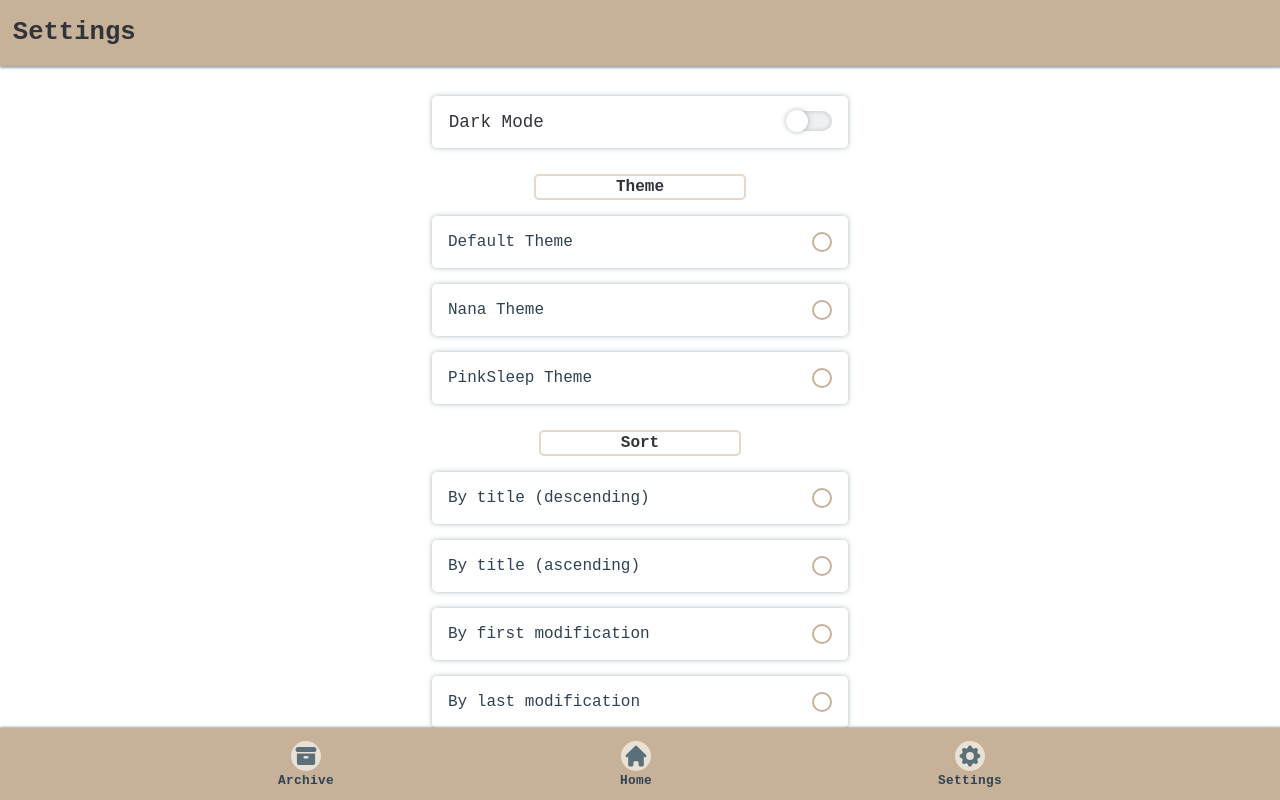
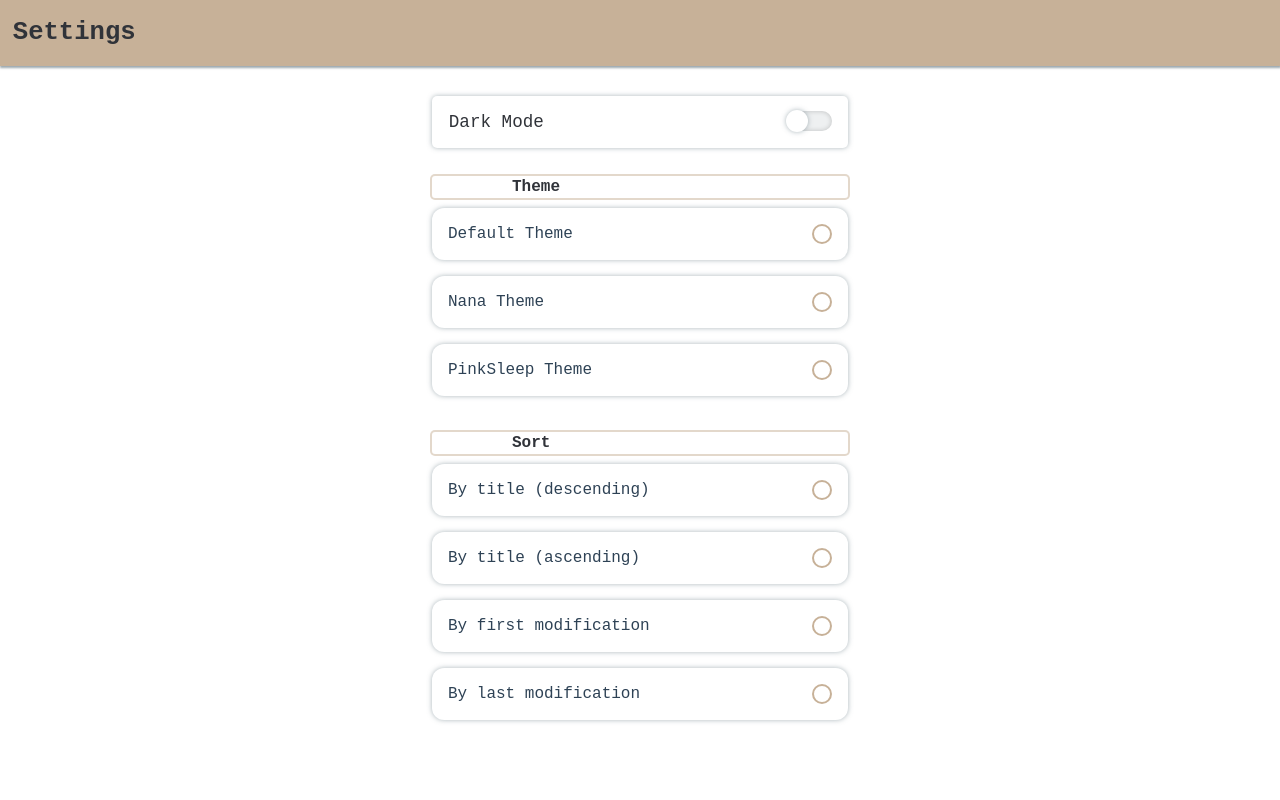
Before and after one commit to KainNhantumbo/Nava-Notes-App, a React (Create React App) app: page /pages/Settings in a window 1280 px wide. Shown: the top 800 px of the page. Built offline with nearby package versions, Linux system fonts and the light colour scheme.

Commit message:
Refatoraçãodo componente Footer.jsx . Correções e melhorias no layout.

```diff
--- a/src/components/Footer.jsx
+++ b/src/components/Footer.jsx
@@ -2,6 +2,7 @@ import React from "react";
 import LargerButtons from "./LargerButtons";
 import { Link } from 'react-router-dom';
 import { HiArchive, HiPencilAlt, HiCog, HiHome } from 'react-icons/hi';
+import { FooterStyles } from "../styles/footerStyles";
 
 const footerButtons = () => {
   const cogIcon = <HiCog />;
@@ -38,9 +39,8 @@ const footerButtons = () => {
 const Footer = () => {
   const data = footerButtons();
 
+  const renderFooter = () => {
     return (
-    <footer>
-      {
       data.map(({ icon, description, path }, index) => {
         return (
           <Link key={index} to={path}>
@@ -53,8 +53,15 @@ const Footer = () => {
           </Link>
         );
       })
+    )
   }
-    </footer>
+
+  return (
+    <FooterStyles>
+      {
+        renderFooter()
+      }
+    </FooterStyles>
   );
 }
 
--- a/src/pages/Settings.jsx
+++ b/src/pages/Settings.jsx
@@ -1,16 +1,17 @@
 import Header from '../components/Header';
 import { SettingsContainer } from '../styles/SettingsStyles';
-import { ModeSwitcher  } from '../styles/SettingsStyles';
+import { ModeSwitcher } from '../styles/SettingsStyles';
 import OptionBox from '../components/OptionBox';
 import CheckBox from '../components/CheckBox';
 import ThemeOptions from '../components/ThemeOptions';
 import SortOptions from '../components/SortOptions';
 
-export default function Settings ({ onChangeEvent }) {
+export default function Settings({ onChangeEvent }) {
 
   return (
     <SettingsContainer>
       <Header title={'Settings'} />
+      <div className='settingsBody'>
         <ModeSwitcher>
           <OptionBox text='Dark Mode'
             action={<CheckBox event={onChangeEvent} />}
@@ -20,6 +21,7 @@ export default function Settings ({ onChangeEvent }) {
         <ThemeOptions />
         <h2> Sort </h2>
         <SortOptions />
+      </div>
     </SettingsContainer>
   );
 }
--- a/src/sass/_base.scss
+++ b/src/sass/_base.scss
@@ -6,6 +6,27 @@ $dark-color: #7A7B7F;
 $fullDark-color: #000;
 $white-color: #fff;
 
+html {
+    ::-webkit-scrollbar {
+        background: transparent;
+        padding: 5px;
+        border-radius: 8px;
+        width: .9em;
+        opacity: 0;
+    }
+
+    ::-webkit-scrollbar-thumb {
+        background: red;
+        opacity: 0.1;
+        border-radius: 12px;
+
+        &:hover {
+            background-color: black;
+            opacity: 0.2;
+        }
+    }
+}
+
 body {
     font-family: "PT Sans", 'Montserrat', monospace, sans-serif;
     background-color: $background-color;
--- a/src/sass/_footer.module.scss
+++ b/src/sass/_footer.module.scss
@@ -4,11 +4,15 @@ footer {
     @include displaysFlex();
     align-items: center;
     justify-content: space-evenly;
-    background: rgba($secondary-color, 1);
-    box-shadow: 0 -1px 2px 0.5px rgba($primary-color, .6);
+    background: $white-color;
+    box-shadow: 0 0 5px rgba($primary-color, .6);
     position: fixed;
     bottom: 0;
     z-index: 50;
+    border-radius: 12px 12px 0 0;
+    padding: .2em 0;
+
+
 
     div {
         display: flex;
--- a/src/sass/main.css
+++ b/src/sass/main.css
@@ -402,6 +402,25 @@ template {
   display: none;
 }
 
+html ::-webkit-scrollbar {
+  background: transparent;
+  padding: 5px;
+  border-radius: 8px;
+  width: .9em;
+  opacity: 0;
+}
+
+html ::-webkit-scrollbar-thumb {
+  background: red;
+  opacity: 0.1;
+  border-radius: 12px;
+}
+
+html ::-webkit-scrollbar-thumb:hover {
+  background-color: black;
+  opacity: 0.2;
+}
+
 body {
   font-family: "PT Sans", 'Montserrat', monospace, sans-serif;
   background-color: #fff;
@@ -421,7 +440,7 @@ body {
           flex-direction: column;
   width: 95%;
   margin: 8em auto 4em auto;
-  border-radius: 5px;
+  border-radius: 12px;
 }
 
 .mainContainer div {
@@ -438,15 +457,28 @@ body {
   -webkit-box-pack: justify;
       -ms-flex-pack: justify;
           justify-content: space-between;
-  background: rgba(199, 177, 152, 0.9);
+  background: rgba(255, 255, 255, 0.9);
+  -webkit-box-shadow: 0 0 5px rgba(90, 111, 122, 0.6);
+          box-shadow: 0 0 5px rgba(90, 111, 122, 0.6);
   margin-bottom: .5em;
   padding: 1em;
   border-radius: inherit;
 }
 
-.mainContainer div:hover {
-  -webkit-box-shadow: 0 0 2px 2px rgba(255, 255, 255, 0.7);
-          box-shadow: 0 0 2px 2px rgba(255, 255, 255, 0.7);
+.mainContainer ::-webkit-scrollbar {
+  background: transparent;
+  padding: 5px;
+  border-radius: 8px;
+  width: .2em;
+}
+
+.mainContainer ::-webkit-scrollbar-thumb {
+  background: red;
+  border-radius: 12px;
+}
+
+.mainContainer ::-webkit-scrollbar-thumb:hover {
+  background-color: black;
 }
 
 .buttonsContainer {
@@ -515,12 +547,14 @@ footer {
   -webkit-box-pack: space-evenly;
       -ms-flex-pack: space-evenly;
           justify-content: space-evenly;
-  background: #c7b198;
-  -webkit-box-shadow: 0 -1px 2px 0.5px rgba(90, 111, 122, 0.6);
-          box-shadow: 0 -1px 2px 0.5px rgba(90, 111, 122, 0.6);
+  background: #fff;
+  -webkit-box-shadow: 0 0 5px rgba(90, 111, 122, 0.6);
+          box-shadow: 0 0 5px rgba(90, 111, 122, 0.6);
   position: fixed;
   bottom: 0;
   z-index: 50;
+  border-radius: 12px 12px 0 0;
+  padding: .2em 0;
 }
 
 footer div {
--- a/src/styles/SettingsStyles.js
+++ b/src/styles/SettingsStyles.js
@@ -1,10 +1,12 @@
 import styled from 'styled-components';
 import { colors } from './colors';
 
-export const SettingsContainer = styled.div `
-  display: grid;
+export const SettingsContainer = styled.div`
+  .settingsBody {
+    margin-bottom: 15em;
 
     h2 {
+      width: 20%;
       color: rgb(${colors.textColor});
       margin: 0 auto;
       margin-top: 1.6em;
@@ -13,6 +15,7 @@ export const SettingsContainer = styled.div `
       border-radius: 5px;
       font-weight: 600;
       background-color: rgb(${colors.backgroundColor});
+    }
   }
 `;
 
--- /dev/null
+++ b/src/styles/footerStyles.js
@@ -0,0 +1,6 @@
+import styled from 'styled-components';
+import { colors } from './colors';
+
+export const FooterStyles = styled.section`
+
+`;
--- a/src/styles/textAreaStyles.js
+++ b/src/styles/textAreaStyles.js
@@ -40,7 +40,7 @@ export const StyledTextAreaContainer = styled.section`
     line-height: 1.6rem;
 
     ::-webkit-scrollbar {
-      background: rgba(${colors.primaryColor}, .8);
+      background: transparent;
       padding: 5px;
       border-radius: 8px;
       width: .5em;
@@ -51,7 +51,7 @@ export const StyledTextAreaContainer = styled.section`
       border-radius: 12px;
 
       :hover {
-        background: rgba(${colors.whiteColor}, .6);
+        background: rgba(${colors.primaryColor}, .6);
       }
     }
   }
--- a/src/styles/themeOptions.js
+++ b/src/styles/themeOptions.js
@@ -13,11 +13,11 @@ export const StyledLabelsContainer = styled.section`
     flex-direction: row;
     width: 90%;
     max-width: 400px;
-    margin-top: 2vh;
+    margin: .5em 0;
     position: relative;
     padding: 10px 8px;
     line-height: 2em;
-    border-radius: 5px;
+    border-radius: 12px;
     user-select: none;
     box-shadow: 0 0 5px .1px rgba(${colors.primaryColor}, .5);
 
```
Also changed, not shown: src/sass/_notes.module.scss (+18 -3 lines), 1 other file (tests, documents, lock files or other folders). Lines whose indentation alone changed are shown as unchanged.
